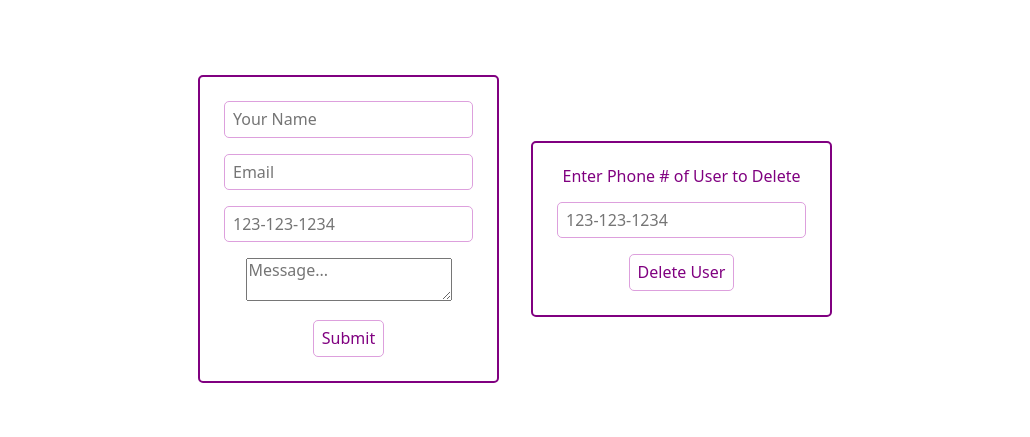
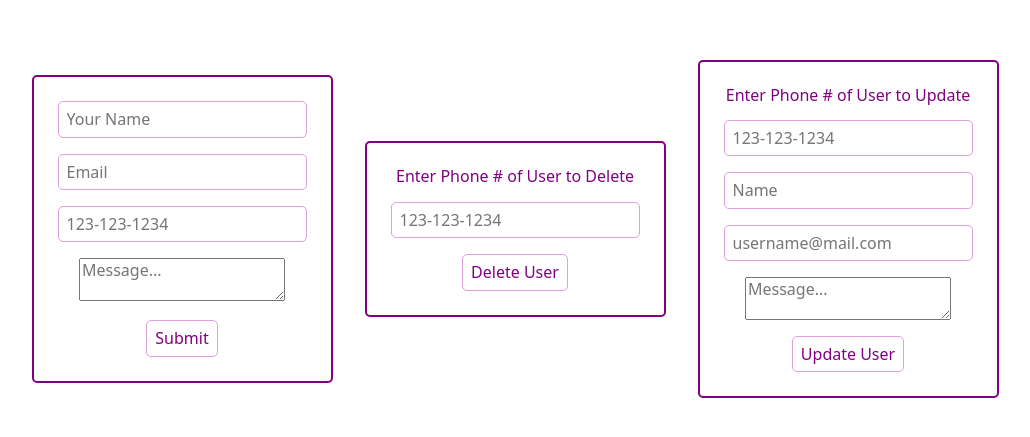
Before and after one commit to STLnick/node-throwaway, a website: page client/index.html in a window 1280 px wide. Shown: the part 171-608 px from the top of the page, without its empty margins (125-1155 px from the left). Drawn offline with nearby package versions, Linux system fonts and the light colour scheme.

Commit message:
:construction: Add update form to attempt db update

```diff
--- a/client/index.html
+++ b/client/index.html
@@ -42,11 +42,26 @@
         <button type="submit">Submit</button>
       </form>
     </div>
+
     <div class="container">
       <form class="delete-form">
         <label for="phone">Enter Phone # of User to Delete</label>
         <input id="phone" type="text" placeholder="123-123-1234">
         <button type="submit">Delete User</button>
+      </form>
+    </div>
+
+    <div class="container">
+      <form class="update-form">
+        <label for="phoneToUpdate">Enter Phone # of User to Update</label>
+        <input id="phoneToUpdate" required data-update="phone" type="tel" placeholder="123-123-1234">
+        <label class="screen-reader-text" for="nameToUpdate">Name</label>
+        <input id="nameToUpdate" placeholder="Name" data-update="name" type="text">
+        <label class="screen-reader-text" for="emailToUpdate">Email</label>
+        <input id="emailToUpdate" placeholder="username@mail.com" data-update="email" type="email">
+        <label class="screen-reader-text" for="messageToUpdate">Message</label>
+        <textarea id="messageToUpdate" placeholder="Message..." data-update="message"></textarea>
+        <button type="submit">Update User</button>
       </form>
     </div>
   </div>
```
